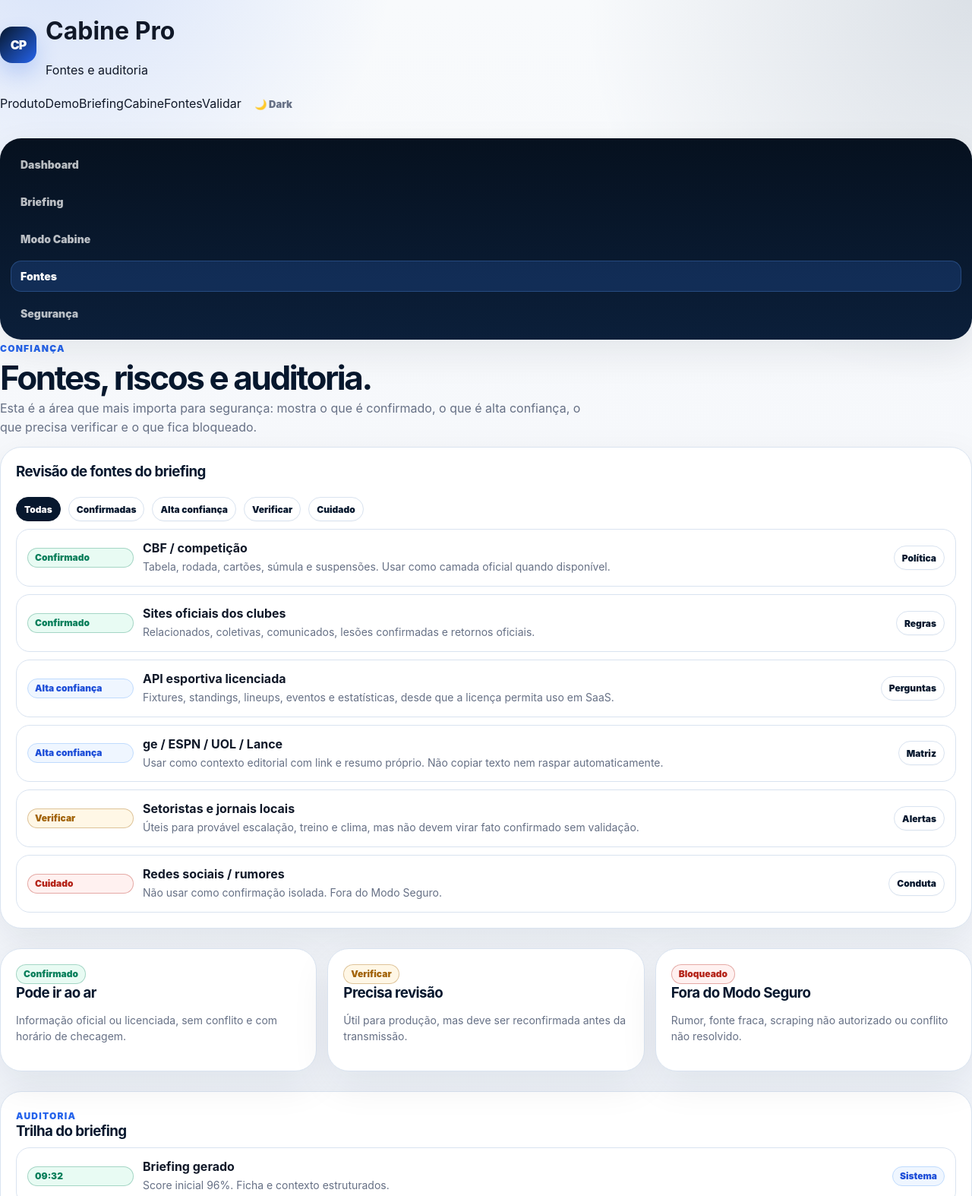
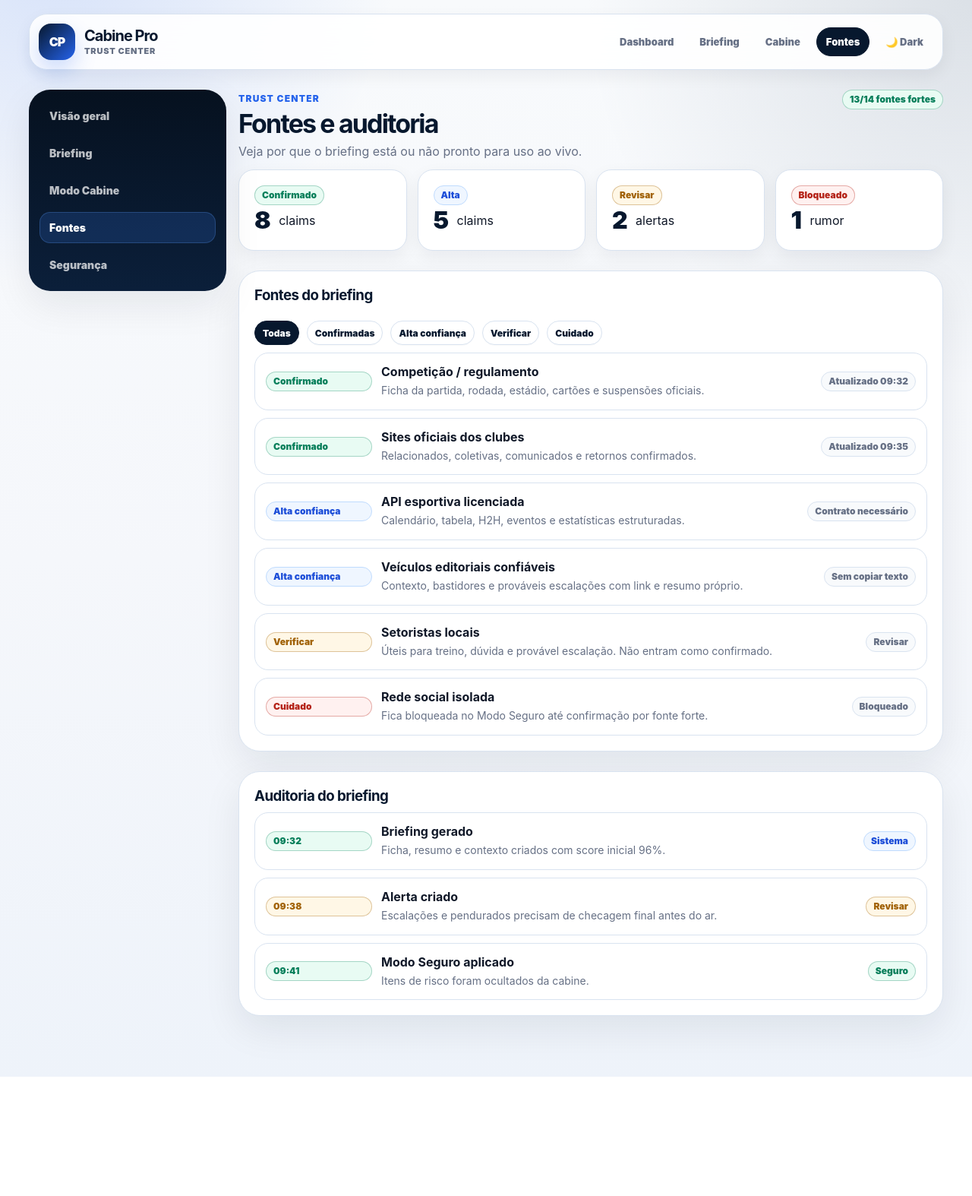
Before and after one commit to Jlopes17/cabine-pro, a website: page fontes.html in a window 1280 px wide. Shown: the top 1574 px of the page at 76% size. After the commit the page ends 1417 px from the top, so only its background shows below. Drawn offline with Linux system fonts and the light colour scheme.

Commit message:
Rewrite sources page as trust center

```diff
--- a/fontes.html
+++ b/fontes.html
@@ -7,60 +7,45 @@
   <link rel="stylesheet" href="assets/css/styles.css" />
 </head>
 <body>
-  <div class="wrap">
-    <header class="nav">
-      <a class="brand" href="index.html"><span class="logo">CP</span><span><h1>Cabine Pro</h1><p>Fontes e auditoria</p></span></a>
-      <nav class="links">
-        <a href="index.html">Produto</a><a href="app.html">Demo</a><a href="briefing.html">Briefing</a><a href="cabine.html">Cabine</a><a class="active" href="fontes.html">Fontes</a><a href="validar.html">Validar</a>
-        <button class="theme-toggle" data-theme-toggle type="button">🌙 Dark</button>
-      </nav>
+  <div class="page">
+    <header class="topbar">
+      <a class="brand" href="app.html"><span class="logo">CP</span><span class="brand-title"><h1>Cabine Pro</h1><p>Trust Center</p></span></a>
+      <nav class="navlinks"><a href="app.html">Dashboard</a><a href="briefing.html">Briefing</a><a href="cabine.html">Cabine</a><a class="active" href="fontes.html">Fontes</a><button class="theme-toggle" data-theme-toggle type="button">🌙 Dark</button></nav>
     </header>
 
-    <main class="section app-layout">
-      <aside class="sidebar">
-        <a href="app.html">Dashboard</a><a href="briefing.html">Briefing</a><a href="cabine.html">Modo Cabine</a><a class="active" href="fontes.html">Fontes</a><a href="legal.html">Segurança</a>
-      </aside>
+    <main class="section app-shell">
+      <aside class="sidebar"><a href="app.html">Visão geral</a><a href="briefing.html">Briefing</a><a href="cabine.html">Modo Cabine</a><a class="active" href="fontes.html">Fontes</a><a href="legal.html">Segurança</a></aside>
+      <section>
+        <div class="appbar"><div><span class="kicker">Trust Center</span><h2>Fontes e auditoria</h2><p style="color:var(--muted);margin:6px 0 0">Veja por que o briefing está ou não pronto para uso ao vivo.</p></div><span class="badge ok">13/14 fontes fortes</span></div>
 
-      <section>
-        <div class="section-head"><div><span class="kicker">Confiança</span><h2>Fontes, riscos e auditoria.</h2><p>Esta é a área que mais importa para segurança: mostra o que é confirmado, o que é alta confiança, o que precisa verificar e o que fica bloqueado.</p></div></div>
+        <div class="grid g4">
+          <div class="card compact"><span class="badge ok">Confirmado</span><div class="stat"><span class="stat-num">8</span><span>claims</span></div></div>
+          <div class="card compact"><span class="badge high">Alta</span><div class="stat"><span class="stat-num">5</span><span>claims</span></div></div>
+          <div class="card compact"><span class="badge mid">Revisar</span><div class="stat"><span class="stat-num">2</span><span>alertas</span></div></div>
+          <div class="card compact"><span class="badge bad">Bloqueado</span><div class="stat"><span class="stat-num">1</span><span>rumor</span></div></div>
+        </div>
 
-        <section class="card">
-          <h3>Revisão de fontes do briefing</h3>
-          <div class="actions">
-            <button class="btn small dark" data-source-filter="all">Todas</button>
-            <button class="btn small" data-source-filter="ok">Confirmadas</button>
-            <button class="btn small" data-source-filter="high">Alta confiança</button>
-            <button class="btn small" data-source-filter="mid">Verificar</button>
-            <button class="btn small" data-source-filter="bad">Cuidado</button>
-          </div>
-
-          <div class="source-row" data-source-level="ok"><span class="badge ok">Confirmado</span><div><strong>CBF / competição</strong><p>Tabela, rodada, cartões, súmula e suspensões. Usar como camada oficial quando disponível.</p></div><a class="btn small" href="docs/source-policy.md">Política</a></div>
-          <div class="source-row" data-source-level="ok"><span class="badge ok">Confirmado</span><div><strong>Sites oficiais dos clubes</strong><p>Relacionados, coletivas, comunicados, lesões confirmadas e retornos oficiais.</p></div><a class="btn small" href="docs/source-validation-rules.md">Regras</a></div>
-          <div class="source-row" data-source-level="high"><span class="badge high">Alta confiança</span><div><strong>API esportiva licenciada</strong><p>Fixtures, standings, lineups, eventos e estatísticas, desde que a licença permita uso em SaaS.</p></div><a class="btn small" href="docs/api-provider-questions.md">Perguntas</a></div>
-          <div class="source-row" data-source-level="high"><span class="badge high">Alta confiança</span><div><strong>ge / ESPN / UOL / Lance</strong><p>Usar como contexto editorial com link e resumo próprio. Não copiar texto nem raspar automaticamente.</p></div><a class="btn small" href="docs/source-matrix.md">Matriz</a></div>
-          <div class="source-row" data-source-level="mid"><span class="badge mid">Verificar</span><div><strong>Setoristas e jornais locais</strong><p>Úteis para provável escalação, treino e clima, mas não devem virar fato confirmado sem validação.</p></div><a class="btn small" href="briefing.html#alertas">Alertas</a></div>
-          <div class="source-row" data-source-level="bad"><span class="badge bad">Cuidado</span><div><strong>Redes sociais / rumores</strong><p>Não usar como confirmação isolada. Fora do Modo Seguro.</p></div><a class="btn small" href="legal.html">Conduta</a></div>
-        </section>
-
-        <section class="section grid g3">
-          <div class="card"><span class="badge ok">Confirmado</span><h3>Pode ir ao ar</h3><p>Informação oficial ou licenciada, sem conflito e com horário de checagem.</p></div>
-          <div class="card"><span class="badge mid">Verificar</span><h3>Precisa revisão</h3><p>Útil para produção, mas deve ser reconfirmada antes da transmissão.</p></div>
-          <div class="card"><span class="badge bad">Bloqueado</span><h3>Fora do Modo Seguro</h3><p>Rumor, fonte fraca, scraping não autorizado ou conflito não resolvido.</p></div>
+        <section class="section card">
+          <h3>Fontes do briefing</h3>
+          <div class="actions"><button class="btn small dark" data-source-filter="all">Todas</button><button class="btn small" data-source-filter="ok">Confirmadas</button><button class="btn small" data-source-filter="high">Alta confiança</button><button class="btn small" data-source-filter="mid">Verificar</button><button class="btn small" data-source-filter="bad">Cuidado</button></div>
+          <div class="source-row" data-source-level="ok"><span class="badge ok">Confirmado</span><div><strong>Competição / regulamento</strong><p>Ficha da partida, rodada, estádio, cartões e suspensões oficiais.</p></div><span class="badge neutral">Atualizado 09:32</span></div>
+          <div class="source-row" data-source-level="ok"><span class="badge ok">Confirmado</span><div><strong>Sites oficiais dos clubes</strong><p>Relacionados, coletivas, comunicados e retornos confirmados.</p></div><span class="badge neutral">Atualizado 09:35</span></div>
+          <div class="source-row" data-source-level="high"><span class="badge high">Alta confiança</span><div><strong>API esportiva licenciada</strong><p>Calendário, tabela, H2H, eventos e estatísticas estruturadas.</p></div><span class="badge neutral">Contrato necessário</span></div>
+          <div class="source-row" data-source-level="high"><span class="badge high">Alta confiança</span><div><strong>Veículos editoriais confiáveis</strong><p>Contexto, bastidores e prováveis escalações com link e resumo próprio.</p></div><span class="badge neutral">Sem copiar texto</span></div>
+          <div class="source-row" data-source-level="mid"><span class="badge mid">Verificar</span><div><strong>Setoristas locais</strong><p>Úteis para treino, dúvida e provável escalação. Não entram como confirmado.</p></div><span class="badge neutral">Revisar</span></div>
+          <div class="source-row" data-source-level="bad"><span class="badge bad">Cuidado</span><div><strong>Rede social isolada</strong><p>Fica bloqueada no Modo Seguro até confirmação por fonte forte.</p></div><span class="badge neutral">Bloqueado</span></div>
         </section>
 
         <section class="section card">
-          <span class="kicker">Auditoria</span>
-          <h3>Trilha do briefing</h3>
-          <div class="timeline">
-            <div class="source-row"><span class="badge ok">09:32</span><div><strong>Briefing gerado</strong><p>Score inicial 96%. Ficha e contexto estruturados.</p></div><span class="badge high">Sistema</span></div>
-            <div class="source-row"><span class="badge mid">09:38</span><div><strong>Alerta criado</strong><p>Escalações prováveis exigem confirmação antes do ar.</p></div><span class="badge mid">Revisar</span></div>
-            <div class="source-row"><span class="badge ok">09:41</span><div><strong>Modo Seguro atualizado</strong><p>Itens frágeis removidos da tela de cabine.</p></div><span class="badge ok">Seguro</span></div>
-          </div>
+          <h3>Auditoria do briefing</h3>
+          <div class="source-row"><span class="badge ok">09:32</span><div><strong>Briefing gerado</strong><p>Ficha, resumo e contexto criados com score inicial 96%.</p></div><span class="badge high">Sistema</span></div>
+          <div class="source-row"><span class="badge mid">09:38</span><div><strong>Alerta criado</strong><p>Escalações e pendurados precisam de checagem final antes do ar.</p></div><span class="badge mid">Revisar</span></div>
+          <div class="source-row"><span class="badge ok">09:41</span><div><strong>Modo Seguro aplicado</strong><p>Itens de risco foram ocultados da cabine.</p></div><span class="badge ok">Seguro</span></div>
         </section>
       </section>
     </main>
   </div>
-  <nav class="bottom-nav"><a href="app.html">Demo</a><a href="briefing.html">Briefing</a><a href="cabine.html">Cabine</a><a href="fontes.html">Fontes</a><a href="legal.html">Legal</a></nav>
+  <nav class="bottom-nav"><a href="app.html">Home</a><a href="novo-briefing.html">Criar</a><a href="briefing.html">Briefing</a><a href="cabine.html">Cabine</a><a href="fontes.html">Fontes</a></nav>
   <div class="toast"></div>
   <script src="assets/js/main.js"></script>
 </body>
```
